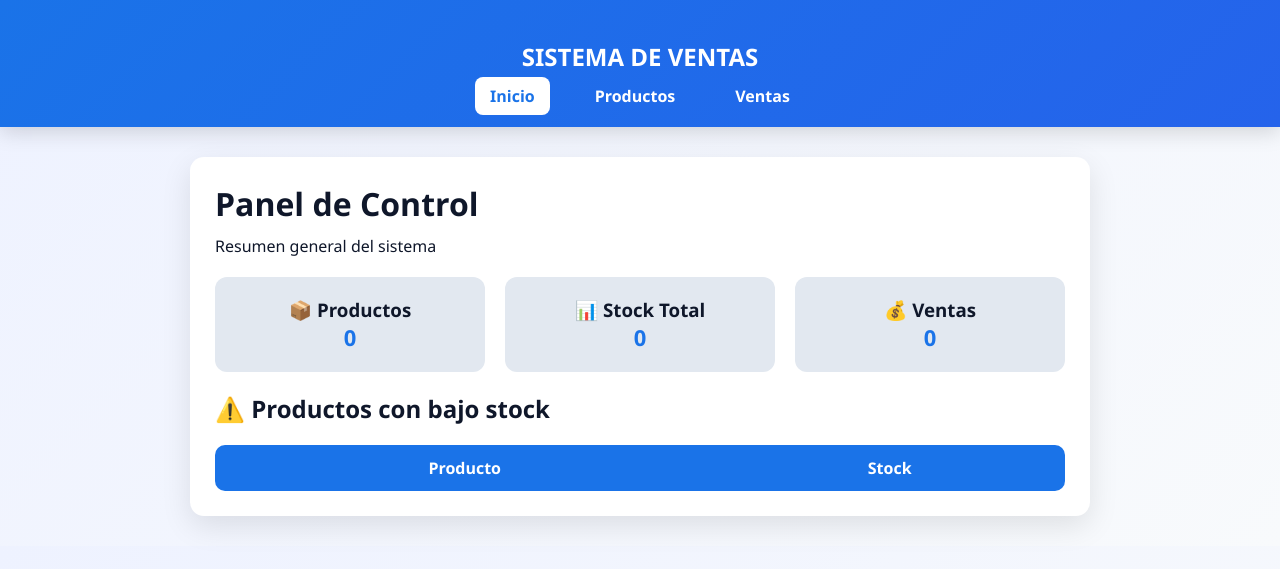
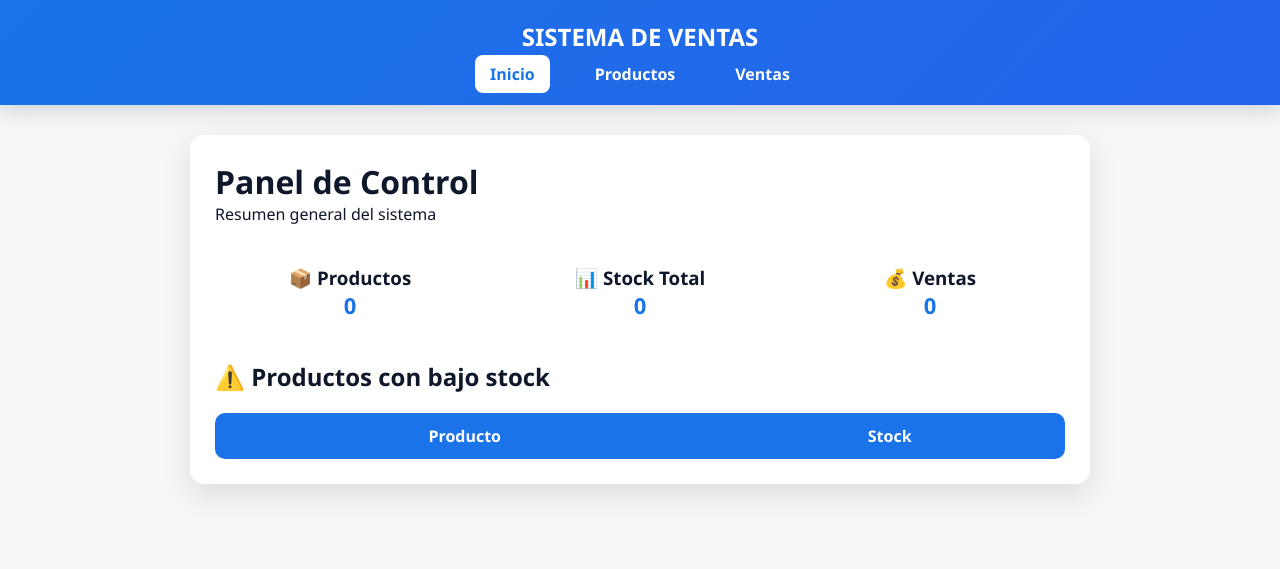
Before and after one commit to Pag-Web631/SistemaVentas, a PHP site: page / in a window 1280 px wide. Shown: the top 569 px of the page. Run offline with PHP 8.4, Linux system fonts and the light colour scheme; lists and menus that the app fills with data are empty.

Commit message:
Update styles.css

```diff
--- a/styles.css
+++ b/styles.css
@@ -5,33 +5,65 @@
     box-sizing: border-box;
 }
 
+/* ===== VARIABLES ===== */
+:root {
+    --bg: #f4f6f8;
+    --text: #0f172a;
+    --card: white;
+    --primary: #1a73e8;
+    --secondary: #2563eb;
+}
+
+/* ===== DARK MODE ===== */
+body.dark {
+    --bg: #0f172a;
+    --text: #ffffff;
+    --card: #1e293b;
+    --primary: #2563eb;
+    --secondary: #1e40af;
+}
+
 /* ===== BODY ===== */
 body {
     font-family: 'Segoe UI', Arial, sans-serif;
-    background: linear-gradient(135deg, #eef2ff, #f8fafc);
-    color: #0f172a;
+    background: var(--bg);
+    color: var(--text);
+    transition: 0.3s;
 }
 
 /* ===== MENU ===== */
 .menu {
-    background: linear-gradient(135deg, #1a73e8, #2563eb);
+    background: linear-gradient(135deg, var(--primary), var(--secondary));
     padding: 20px;
     text-align: center;
+    position: relative;
     box-shadow: 0 5px 20px rgba(0,0,0,0.15);
 }
 
 .menu h2 {
     color: white;
-    margin-bottom: 12px;
-    font-size: 24px;
+    margin-bottom: 10px;
+}
+
+/* BOTON DARK */
+.dark-btn {
+    position: absolute;
+    right: 20px;
+    top: 20px;
+    background: white;
+    color: var(--primary);
+    border: none;
+    padding: 6px 10px;
+    border-radius: 8px;
+    cursor: pointer;
 }
 
 /* LINKS */
 .nav-links {
-    list-style: none;
     display: flex;
     justify-content: center;
     gap: 30px;
+    list-style: none;
 }
 
 .nav-links a {
@@ -40,36 +72,47 @@ body {
     font-weight: bold;
     padding: 8px 15px;
     border-radius: 8px;
+    position: relative;
     transition: 0.3s;
 }
 
+/* HOVER */
 .nav-links a:hover {
     background: rgba(255,255,255,0.2);
     transform: translateY(-3px);
 }
 
+/* SUBRAYADO */
+.nav-links a::after {
+    content: "";
+    position: absolute;
+    width: 0;
+    height: 2px;
+    background: white;
+    left: 0;
+    bottom: 0;
+    transition: 0.3s;
+}
+
+.nav-links a:hover::after {
+    width: 100%;
+}
+
+/* ACTIVO */
 .activo {
     background: white;
-    color: #1a73e8 !important;
+    color: var(--primary) !important;
 }
 
 /* ===== CONTENEDOR ===== */
 .container {
     max-width: 900px;
     margin: 30px auto;
-    background: white;
+    background: var(--card);
     padding: 25px;
     border-radius: 14px;
     box-shadow: 0 10px 30px rgba(0,0,0,0.1);
-}
-
-/* ===== TITULOS ===== */
-h1 {
-    margin-bottom: 10px;
-}
-
-h2 {
-    margin-top: 20px;
+    animation: fadeIn 0.5s ease;
 }
 
 /* ===== INPUTS ===== */
@@ -152,8 +190,8 @@ tr:hover {
 .card {
     flex: 1;
     min-width: 200px;
-    background: #e2e8f0;
     padding: 20px;
+    background: var(--card);
     border-radius: 12px;
     text-align: center;
     transition: 0.3s;
```
Also changed, not shown: other parts of styles.css (+23 -17 lines).
